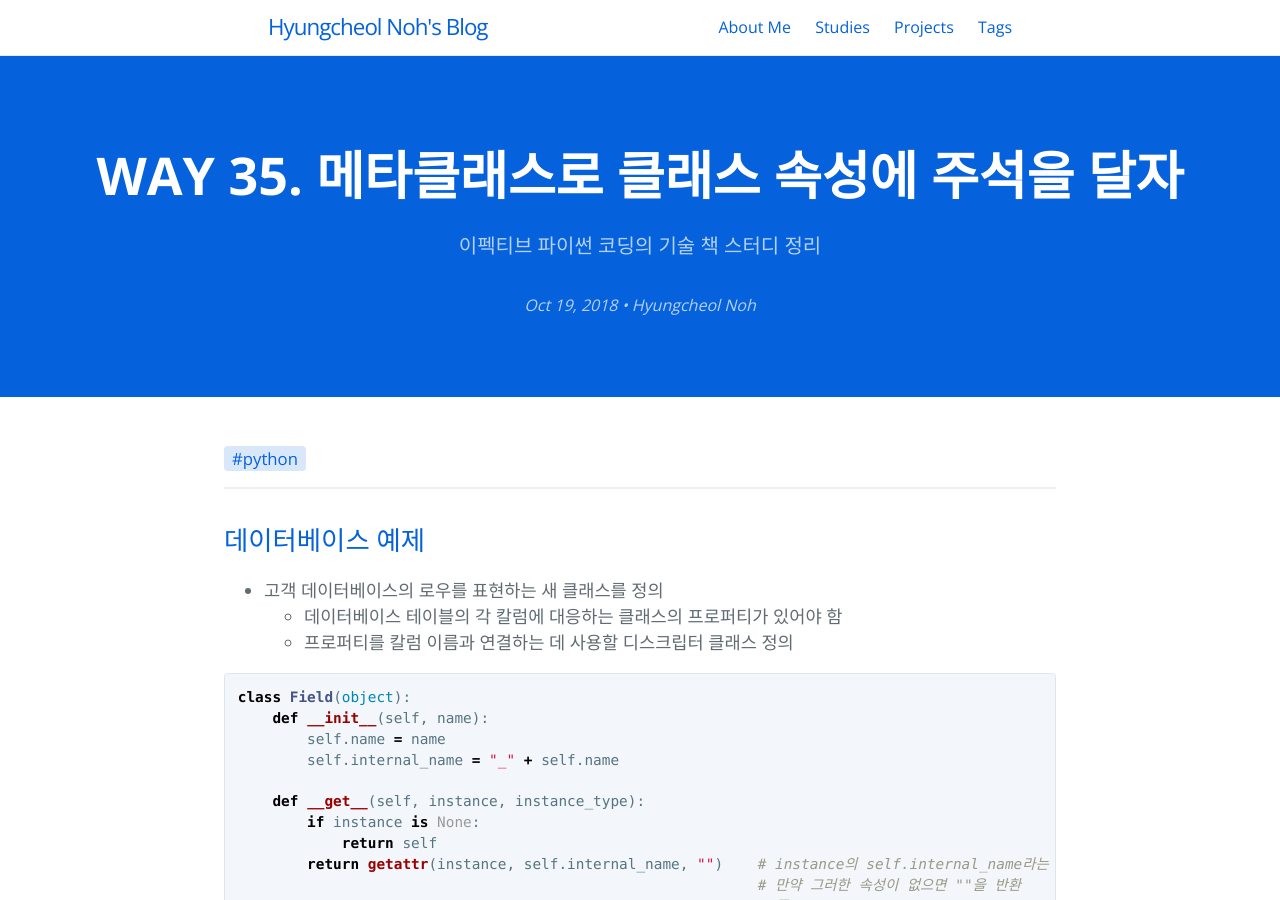
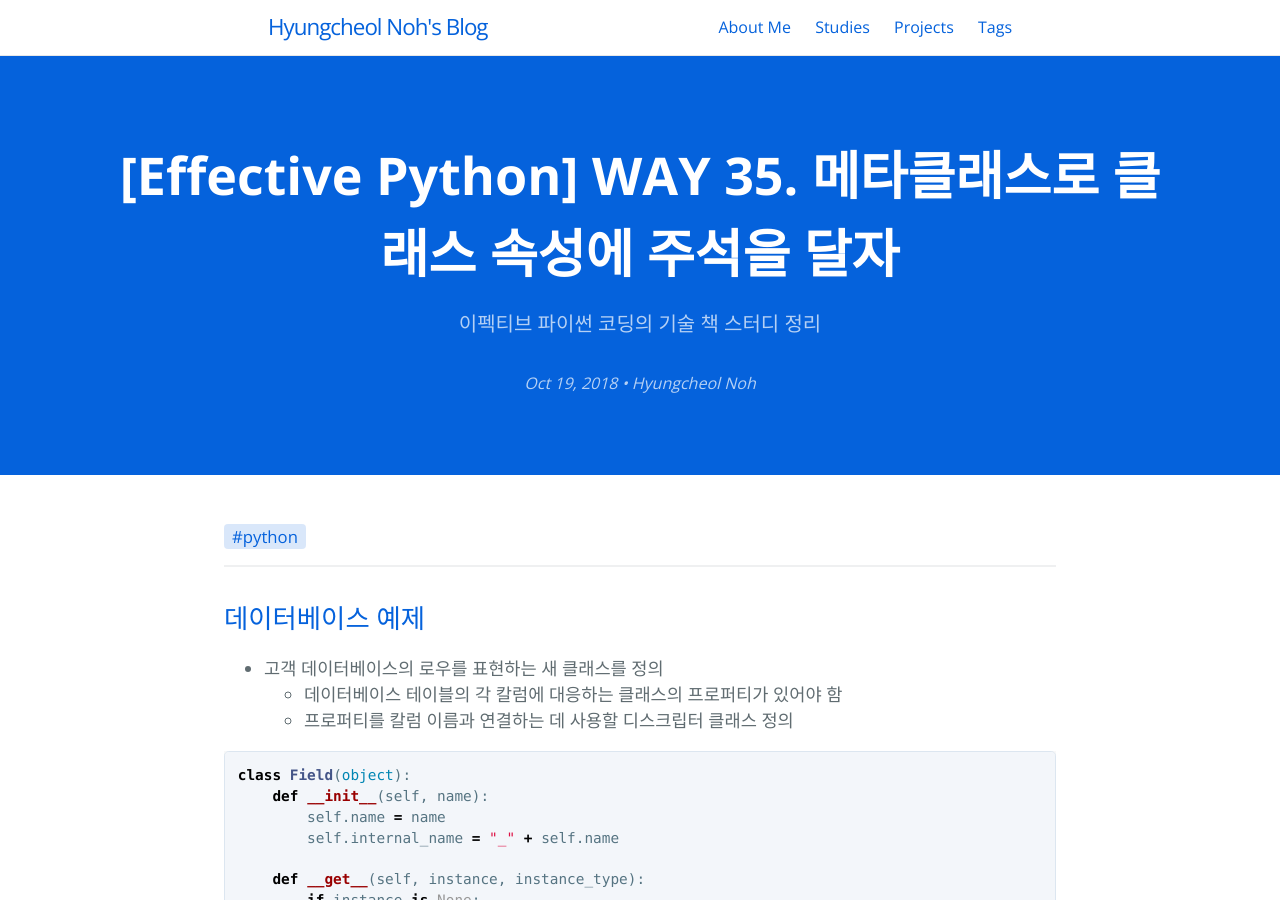
Before and after one commit to hcnoh/hcnoh.github.io, a Jekyll site: the page built from _posts/2018-10-19-effective-python-way35.md, in a window 1280 px wide and 900 px high. Built offline with Jekyll 4.4.1, drawn with Linux system fonts in a browser that asks for light colours; comment, search, counter and statistics services are not loaded; some of the changed lines change nothing that is shown.

Commit message:
Update 2018-10-19-effective-python-way35.md

```diff
--- a/_posts/2018-10-19-effective-python-way35.md
+++ b/_posts/2018-10-19-effective-python-way35.md
@@ -1,10 +1,10 @@
 ---
 layout: post
-title: "WAY 35. 메타클래스로 클래스 속성에 주석을 달자"
+title: "[Effective Python] WAY 35. 메타클래스로 클래스 속성에 주석을 달자"
 date: 2018-10-19 18:57:12
 tagline: "이펙티브 파이썬 코딩의 기술 책 스터디 정리"
 categories:
-- 이펙티브 파이썬 스터디
+- Effective Python
 tags:
 - python
 image: /thumbnail-mobile.png
```
